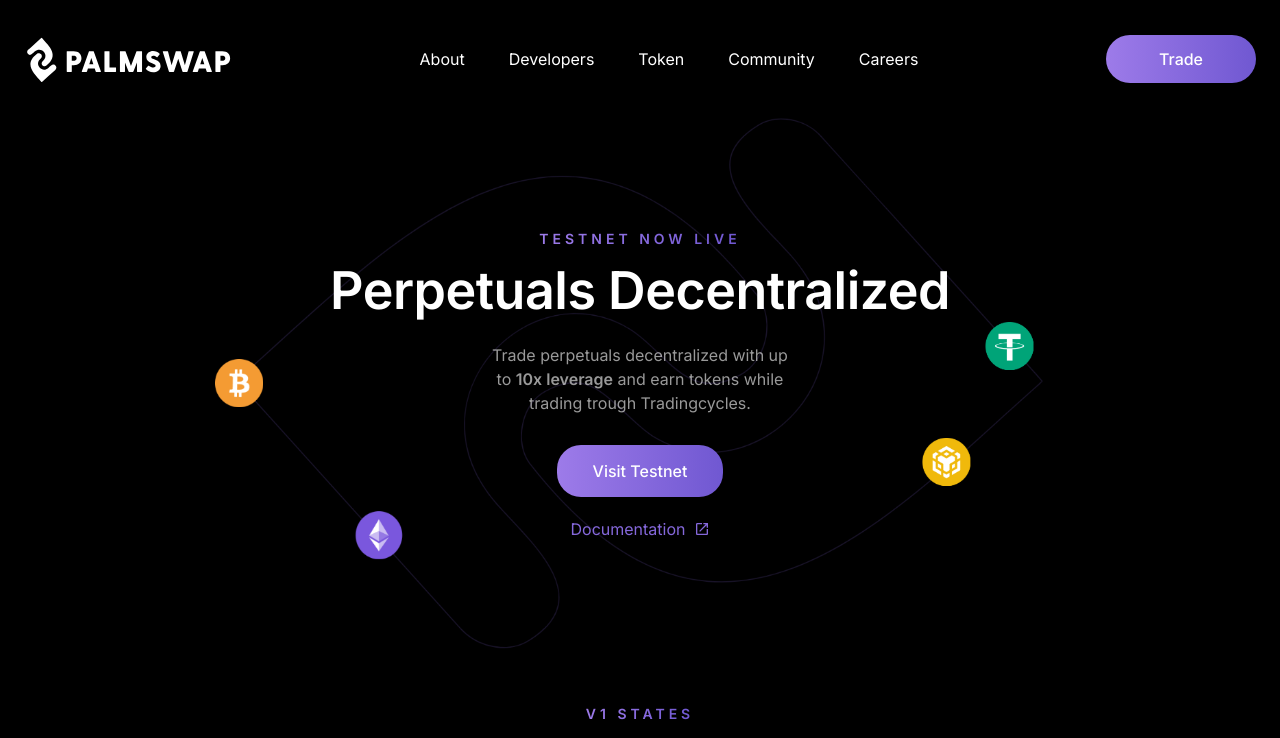
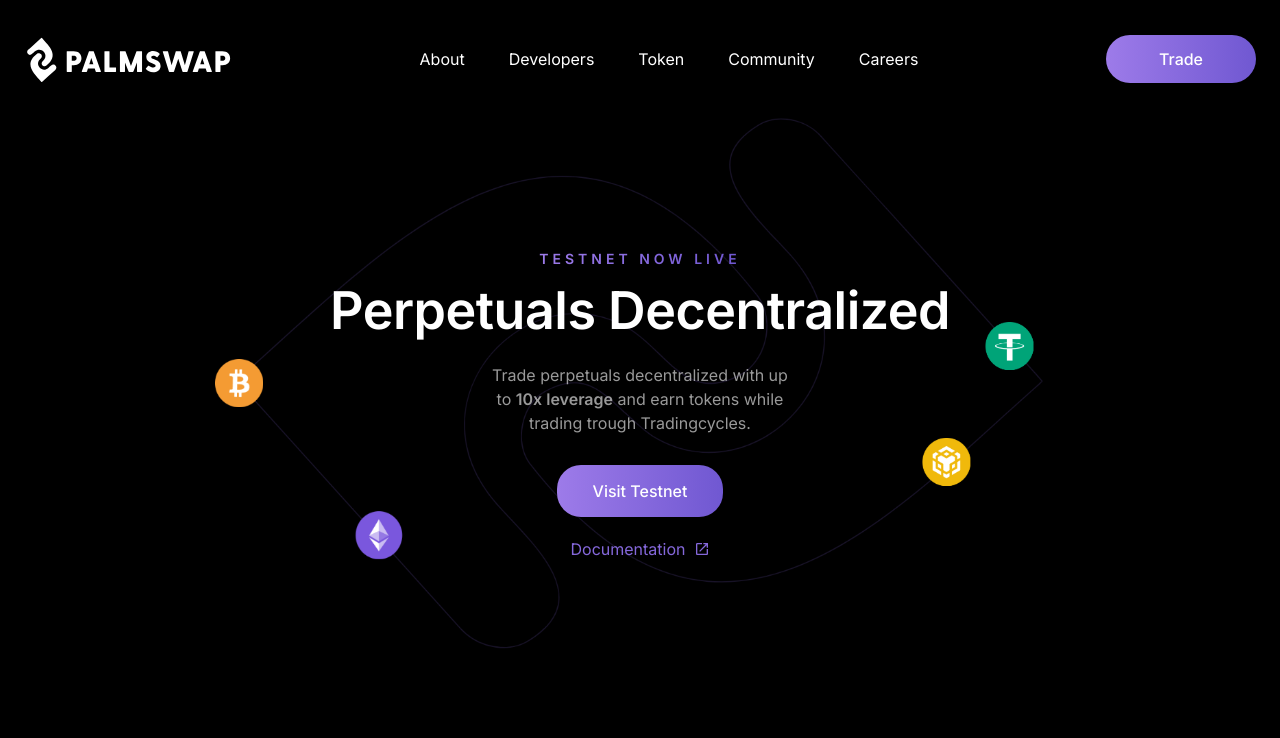
Before and after one commit to SuperStar391/palmswap-lp, a React (Create React App) app: page / in a window 1280 px wide. Shown: the top 738 px of the page. Built offline with nearby package versions, Linux system fonts and the light colour scheme; no server answers.

Commit message:
fix issue

```diff
--- a/src/components/V1States/index.tsx
+++ b/src/components/V1States/index.tsx
@@ -6,18 +6,6 @@
   padding: 16px;
   border: 1px solid #1b171f;
   background: #0a0911;
-`;
-
-const GradientText = styled(Typography)`
-  font-size: 14px;
-  line-height: 24px;
-  letter-spacing: 4px;
-  font-weight: 600;
-  background: linear-gradient(to right, #9d7be9 0%, #6f57d1 100%);
-  -webkit-background-clip: text;
-  -webkit-text-fill-color: transparent;
-  text-transform: uppercase;
-  display: inline-block;
 `;
 
 const V1States = function () {
@@ -33,7 +21,7 @@
         marginTop: isSmallScreen ? "30px" : isMediumScreen ? "50px" : "100px",
       }}
     >
-      <GradientText sx={{ pb: "8px" }}>V1 States</GradientText>
+      {/* <GradientText sx={{ pb: "8px" }}>V1 States</GradientText>
       <Typography
         sx={{
           fontSize: isSmallScreen ? "24px" : isMediumScreen ? "30px" : "32px",
@@ -54,7 +42,7 @@
         }}
       >
         Trusted & built on feedback by thousands of traders
-      </Typography>
+      </Typography> */}
 
       <Box
         display="flex"
--- a/src/pages/Homepage.tsx
+++ b/src/pages/Homepage.tsx
@@ -116,7 +116,7 @@
             ? "525px"
             : "623px",
           textAlign: "center",
-          margin: "60px 0",
+          margin: "80px 0",
         }}
       >
         <GradientText sx={{ pb: "8px" }}>TESTNET NOW LIVE</GradientText>
```
